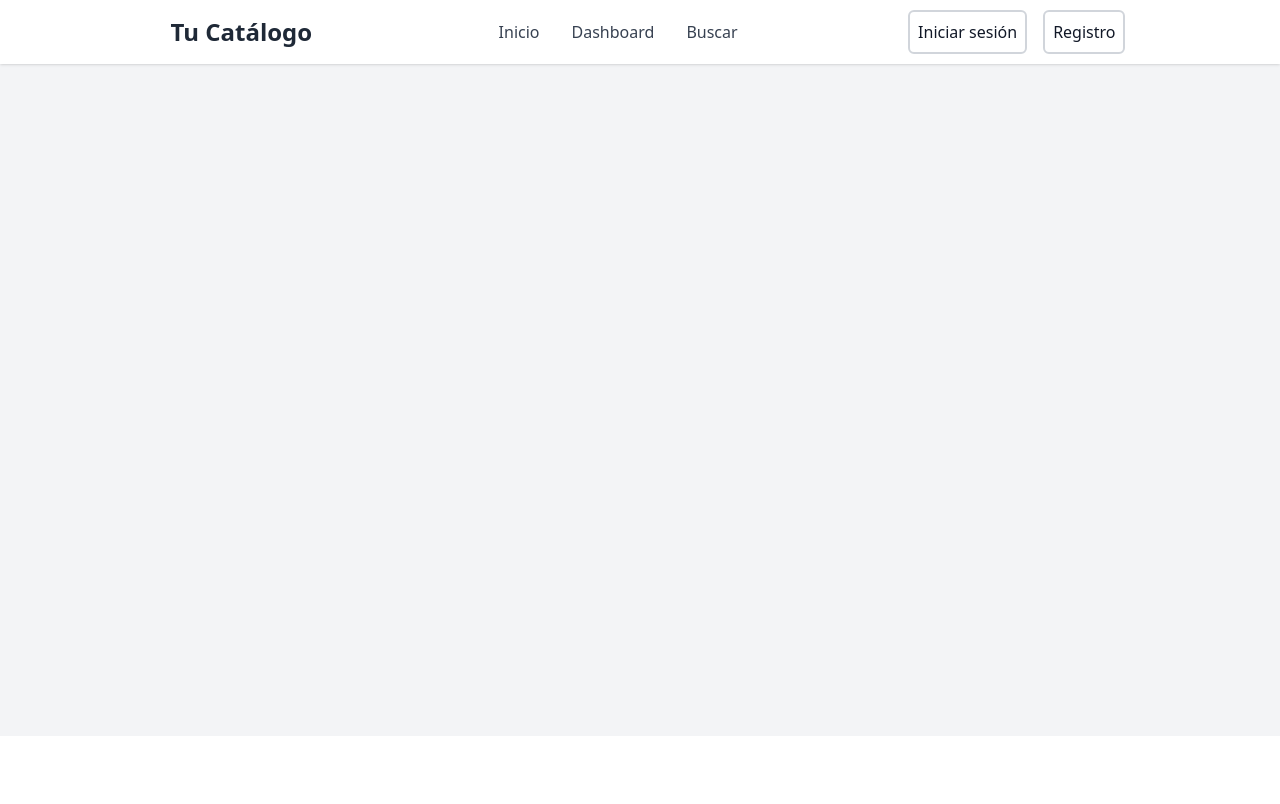
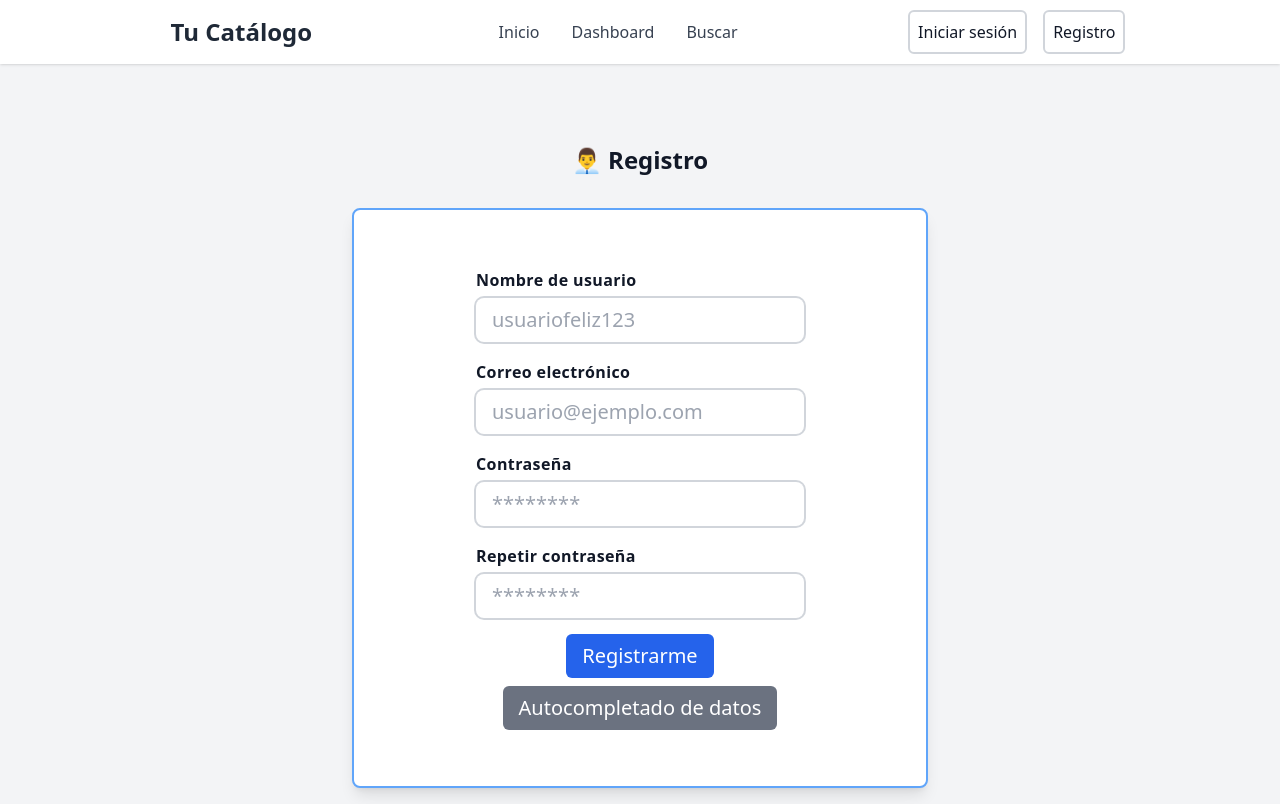
Before and after one commit to Jorge-coder02/tu-catalogo-frontend, a React (Vite) app: page /register in a window 1280 px wide. Built offline with nearby package versions, Linux system fonts and the light colour scheme; the HTML template or start-up script is replaced by a standard one.

Commit message:
(feat): registro completo

```diff
--- a/src/components/ui/LabeledInput..jsx
+++ b/src/components/ui/LabeledInput..jsx
@@ -3,6 +3,7 @@ export default function LabeledInput({
   label,
   type = "text",
   placeholder,
+  error,
   ...props
 }) {
   return (
@@ -14,9 +15,12 @@ export default function LabeledInput({
         id={id}
         type={type}
         placeholder={placeholder}
-        className="border rounded-lg px-4 py-2 focus:outline-none focus:ring-2 focus:ring-blue-500"
+        className={`${
+          error ? "ring-red-500 focus:ring-red-500" : "focus:ring-blue-500 "
+        } rounded-lg px-4 py-2 focus:outline-none focus:ring-2 ring-2 ring-gray-300 transition-colors duration-200`}
         {...props}
       />
+      {error && <p className="mt-1 text-sm text-red-600">{error}</p>}
     </div>
   );
 }
--- /dev/null
+++ b/src/components/ui/LoadingSpinner.jsx
@@ -0,0 +1,21 @@
+import { useState, useEffect } from "react";
+
+export default function LoadingSpinner({ delay = 1500 }) {
+  const [showSpinner, setShowSpinner] = useState(false);
+
+  useEffect(() => {
+    const timer = setTimeout(() => {
+      setShowSpinner(true); // Solo se muestra si pasa el tiempo de delay
+    }, delay);
+
+    return () => clearTimeout(timer); // Limpia el timer si el componente se desmonta
+  }, [delay]);
+
+  if (!showSpinner) return null; // No renderiza nada si no ha pasado el delay
+
+  return (
+    <div className="flex justify-center items-center h-full">
+      <div className="animate-spin rounded-full h-12 w-12 border-blue-500 border-t-2 border-b-2 border-secondary"></div>
+    </div>
+  );
+}
--- /dev/null
+++ b/src/pages/Register.jsx
@@ -0,0 +1,174 @@
+/* eslint-disable no-unused-vars */
+import LabeledInput from "../components/ui/LabeledInput.";
+import Button from "../components/ui/Button.styles";
+import { useNavigate } from "react-router-dom";
+import { useReducer, useState } from "react";
+import { register } from "../services/users";
+import validarDatos from "../utils/validarDatos";
+import LoadingSpinner from "../components/ui/LoadingSpinner";
+import { randomString, randomEmail } from "../utils/randomData";
+
+export default function Register() {
+  const [error_resp, setErrorResp] = useState(null);
+  const [response, setResponse] = useState(null);
+  const [loading, setLoading] = useState(false);
+  const [erroresPorCampo, setErroresPorCampo] = useState({});
+  const navigate = useNavigate();
+
+  const [state, dispatch] = useReducer(
+    (state, action) => {
+      switch (action.type) {
+        case "SET_USERNAME":
+          return { ...state, username: action.payload };
+        case "SET_EMAIL":
+          return { ...state, email: action.payload };
+        case "SET_PASSWORD":
+          return { ...state, password: action.payload };
+        case "SET_PASSWORD_REPEAT":
+          return { ...state, password_repeat: action.payload };
+        default:
+          return state;
+      }
+    },
+    { email: "", password: "", username: "", password_repeat: "" }
+  );
+
+  const autocompletarDatos = () => {
+    // Generar cadenas aleatorias
+
+    const username = `user${randomString(6)}`;
+    const email = randomEmail();
+    const password = randomString(10);
+
+    dispatch({ type: "SET_USERNAME", payload: username });
+    dispatch({ type: "SET_EMAIL", payload: email });
+    dispatch({ type: "SET_PASSWORD", payload: password });
+    dispatch({ type: "SET_PASSWORD_REPEAT", payload: password });
+  };
+
+  const handleRegister = async () => {
+    // ❌ Validar errores
+    const errores = validarDatos(state);
+
+    if (errores) {
+      setErroresPorCampo(errores); // { email: "", password: "", ... }
+      return;
+    }
+
+    // ✅ Si todo bien:
+    setErroresPorCampo({});
+
+    // 🚀 Petición backend
+    setErrorResp(null);
+    setLoading(true);
+    register(state.email, state.password, state.username)
+      .then((data) => {
+        setResponse(data); // token, user info, etc.
+        // Guardar token...
+        // Redirigir después de 3.5 segundos
+        setTimeout(() => {
+          navigate("/");
+        }, 3500);
+      })
+      .catch((error) => {
+        console.error("❌ Register error:", error.message);
+        setResponse(null);
+        setErrorResp(error.message); // Este mensaje ya viene del backend
+      })
+      .finally(() => {
+        setLoading(false);
+      });
+  };
+
+  return (
+    <div className="flex justify-center pt-20 p-4 text-xl min-h-[calc(100dvh-64px)]">
+      {/* Contenedor principal */}
+      <div className="flex flex-col items-center gap-4 w-full max-w-xl">
+        <h1 className="text-2xl font-semibold">👨‍💼 Registro</h1>
+        {/* Formulario */}
+        <div
+          className="bg-white flex flex-col items-center mt-4 w-full border-2 border-blue-400 py-14 px-6 rounded-lg shadow-lg
+              gap-2 [&>input]:w-full [&>input]:p-2 [&>input]:border [&>input]:rounded-lg"
+        >
+          <LabeledInput
+            id="username"
+            label="Nombre de usuario"
+            type="text"
+            placeholder="usuariofeliz123"
+            value={state.username}
+            onChange={(e) =>
+              dispatch({ type: "SET_USERNAME", payload: e.target.value })
+            }
+            error={erroresPorCampo.username}
+          />
+          <LabeledInput
+            id="email"
+            label="Correo electrónico"
+            type="email"
+            placeholder="usuario@ejemplo.com"
+            value={state.email}
+            onChange={(e) =>
+              dispatch({ type: "SET_EMAIL", payload: e.target.value })
+            }
+            error={erroresPorCampo.email}
+          />
+          <LabeledInput
+            id="password"
+            label="Contraseña"
+            type="password"
+            placeholder="********"
+            value={state.password}
+            onChange={(e) =>
+              dispatch({ type: "SET_PASSWORD", payload: e.target.value })
+            }
+            error={erroresPorCampo.password}
+          />
+          <LabeledInput
+            id="password_repeat"
+            label="Repetir contraseña"
+            type="password"
+            placeholder="********"
+            value={state.password_repeat}
+            onChange={(e) =>
+              dispatch({ type: "SET_PASSWORD_REPEAT", payload: e.target.value })
+            }
+            error={erroresPorCampo.password_repeat}
+          />
+          {/* Botón iniciar sesión */}
+          <Button
+            className={`${response ? "opacity-50 pointer-events-none" : ""}`}
+            variant="primary"
+            onClick={() => {
+              setLoading(true);
+              handleRegister();
+            }}
+          >
+            Registrarme
+          </Button>
+          <Button variant="secondary" onClick={() => autocompletarDatos()}>
+            Autocompletado de datos
+          </Button>
+          {error_resp && (
+            <p className="text-red-600 text-[16px] mt-2">{error_resp}</p>
+          )}
+          {response && (
+            <>
+              <p className="text-green-600 text-[18px] font-semibold mt-2">
+                {response.message || "Bienvenido!"}
+              </p>
+              <div className="text-center text-blue-600 text-[16px] font-semibold">
+                <p>{"Sesión iniciada automáticamente."}</p>
+                <p>{"Redirigiendo..."}</p>
+              </div>
+              {
+                <div className="w-14 h-14">
+                  <LoadingSpinner delay={0} />
+                </div>
+              }
+            </>
+          )}
+        </div>
+      </div>
+    </div>
+  );
+}
--- a/src/routes/AppRoutes.jsx
+++ b/src/routes/AppRoutes.jsx
@@ -1,16 +1,14 @@
 import { Routes, Route } from "react-router-dom";
 import Home from "../pages/Home";
 import Login from "../pages/Login";
-// import Dashboard from "../pages/Dashboard";
-// import Search from "../pages/Search";
+import Register from "../pages/Register";
 
 export default function AppRoutes() {
   return (
     <Routes>
       <Route path="/" element={<Home />} />
       <Route path="/login" element={<Login />} />
-      {/*<Route path="/dashboard" element={<Dashboard />} />
-      <Route path="/search" element={<Search />} /> */}
+      <Route path="/register" element={<Register />} />
     </Routes>
   );
 }
--- a/src/services/users.js
+++ b/src/services/users.js
@@ -20,14 +20,17 @@ export async function login(email, password) {
 }
 
 // 👨‍💼➕ Registro de usuario
-export async function register(email, password) {
-  const res = await fetch(`${BASE_URL}/register`, {
+export async function register(email, password, username) {
+  const res = await fetch(`${BASE_URL}/users/register`, {
     method: "POST",
     headers: {
       "Content-Type": "application/json",
     },
-    body: JSON.stringify({ email, password }),
+    body: JSON.stringify({ email, password, username }),
   });
   const data = await res.json();
+  if (!res.ok) {
+    throw new Error(data.message || "Error al registrar usuario"); // ❌ Lanza el mensaje del backend como error
+  }
   return data;
 }
--- /dev/null
+++ b/src/utils/randomData.js
@@ -0,0 +1,9 @@
+export function randomString(length = 8) {
+  return Math.random()
+    .toString(36)
+    .substring(2, 2 + length);
+}
+
+export function randomEmail() {
+  return `user${randomString(6)}@example.com`;
+}
--- /dev/null
+++ b/src/utils/validarDatos.js
@@ -0,0 +1,29 @@
+export default function validarDatos(state) {
+  const errores = {};
+
+  if (!state.email) {
+    errores.email = "El correo electrónico es obligatorio.";
+  } else if (!/^[^\s@]+@[^\s@]+\.[^\s@]+$/.test(state.email)) {
+    errores.email = "El correo electrónico no es válido.";
+  }
+
+  if (!state.username) {
+    errores.username = "El nombre de usuario es obligatorio.";
+  } else if (state.username.length < 6) {
+    errores.username = "El nombre de usuario debe tener al menos 6 caracteres.";
+  }
+
+  if (!state.password) {
+    errores.password = "La contraseña es obligatoria.";
+  } else if (state.password.length < 6) {
+    errores.password = "La contraseña debe tener al menos 6 caracteres.";
+  }
+
+  if (!state.password_repeat) {
+    errores.password_repeat = "Repite tu contraseña.";
+  } else if (state.password !== state.password_repeat) {
+    errores.password_repeat = "Las contraseñas no coinciden.";
+  }
+
+  return Object.keys(errores).length > 0 ? errores : null;
+}
--- a/vite.config.js
+++ b/vite.config.js
@@ -2,6 +2,6 @@ import { defineConfig } from "vite";
 import react from "@vitejs/plugin-react";
 
 export default defineConfig({
-  base: "./", // IMPORTANTE para deploy en subcarpetas o Netlify
+  base: "/", // IMPORTANTE para deploy en subcarpetas o Netlify
   plugins: [react()],
 });
```
